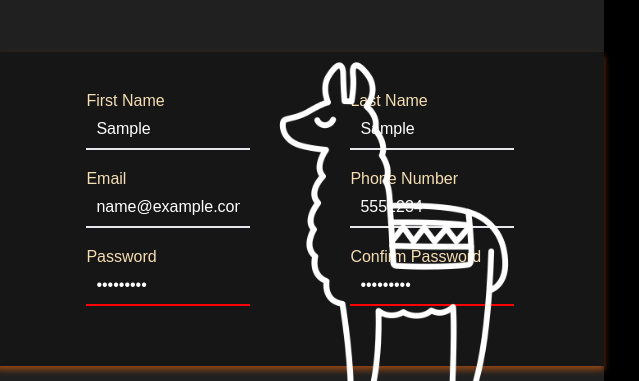
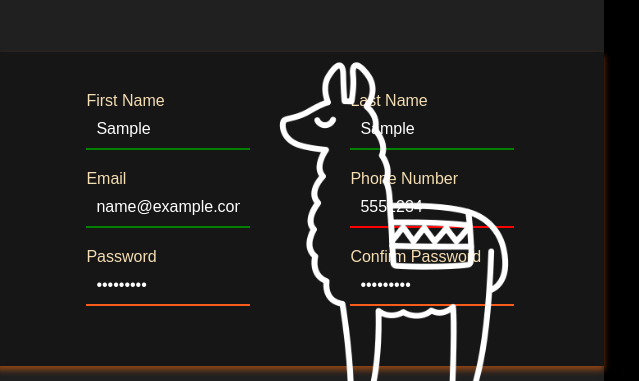
Before and after one commit to Alex-TheResilient/sign-up-form, a plain HTML site: page index.html in a window 1280 px wide. Both pictures are taken after typing "Sample", "Sample", "name@example.com", "5551234", "Sample123", "Sample123" into the empty fields and a click on the button "Create Account". Shown: the part 358-739 px from the top of the page, 522-1161 px from the left. Drawn offline with Linux system fonts and the light colour scheme.

Commit message:
feat: enhance form validation styles and improve input focus effects

```diff
--- a/index.html
+++ b/index.html
@@ -40,21 +40,39 @@
           </p>
         </div>
         <div class="form-container">
-          <form action="">
+          <form action="#" method="get">
             <div class="form-row">
               <div class="input-group">
                 <label for="first-name">First Name</label>
-                <input type="text" id="first-name" name="first-name" required />
+                <input
+                  type="text"
+                  id="first-name"
+                  name="first-name"
+                  required
+                  placeholder=" "
+                />
               </div>
               <div class="input-group">
                 <label for="last-name">Last Name</label>
-                <input type="text" id="last-name" name="last-name" required />
+                <input
+                  type="text"
+                  id="last-name"
+                  name="last-name"
+                  required
+                  placeholder=" "
+                />
               </div>
             </div>
             <div class="form-row">
               <div class="input-group">
                 <label for="email">Email</label>
-                <input type="email" id="email" name="email" required />
+                <input
+                  type="email"
+                  id="email"
+                  name="email"
+                  required
+                  placeholder=" "
+                />
               </div>
               <div class="input-group">
                 <label for="phone">Phone Number</label>
@@ -63,7 +81,8 @@
                   id="phone"
                   name="phone"
                   required
-                  pattern="[0-9]{3}-[0-9]{3}-[0-9]{4}"
+                  placeholder=" "
+                  pattern="[0-9]{3}-[0-9]{3}-[0-9]{3}"
                 />
               </div>
             </div>
@@ -102,5 +121,6 @@
         </div>
       </div>
     </div>
+    <script src="main.js"></script>
   </body>
 </html>
--- a/styles.css
+++ b/styles.css
@@ -145,16 +145,16 @@ input:focus {
   outline: none;
 }
 
-input:focus::after {
-  width: 100%;
+input:valid {
+  border-bottom-color: green;
 }
 
-.input:invalid {
-  border-color: red;
+input:invalid:not(:focus):not(:placeholder-shown):not(.password) {
+  border-bottom-color: red;
 }
 
-.password {
-  border-color: red;
+input.password {
+  border-bottom-color: #f85b1a !important;
 }
 
 .submit-section {
```
